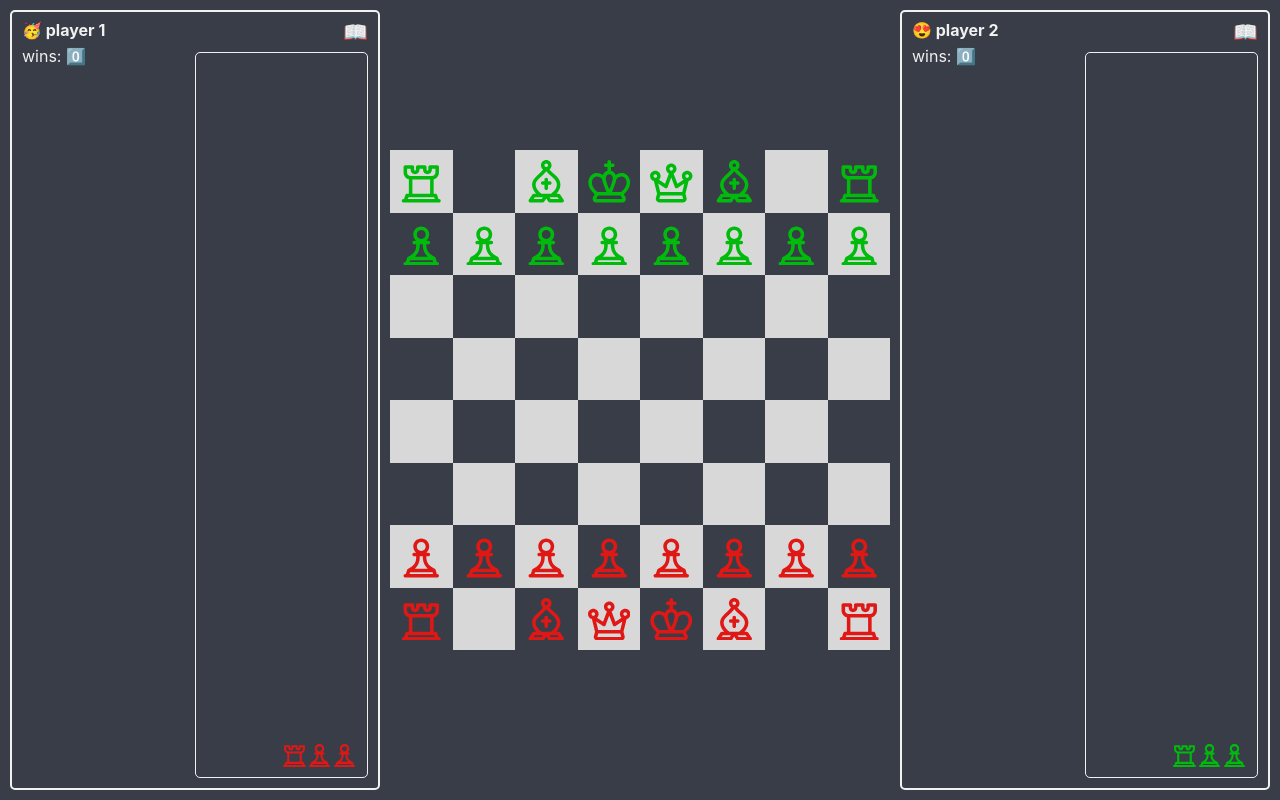
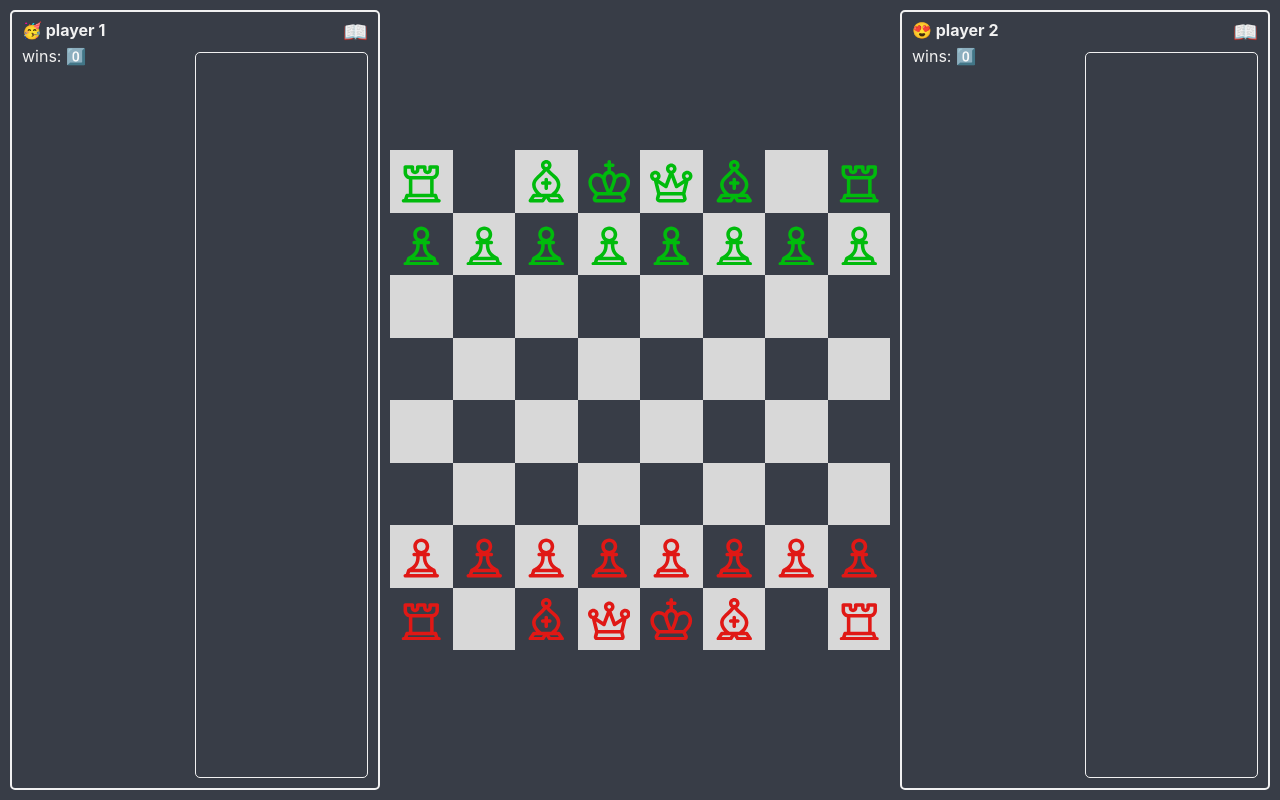
Before and after one commit to torkil-ksat/chess-app, a React (Vite) app: page / in a window 1280 px wide. Built offline with nearby package versions, Linux system fonts and the light colour scheme; some icons are missing.

Commit message:
[player] shows the number of acquired pieces as the player eats them

```diff
--- a/src/App.jsx
+++ b/src/App.jsx
@@ -21,6 +21,7 @@ function App() {
     const [score, setScore] = useState([0, 0]);
     const [playerPopup, setPlayerPopup] = useState();
     const [warnings, setWarnings] = useState(['', '']);
+    const [deadPieces, setDeadPieces] = useState([[], []]);
     useEffect(() => {
         const handleOrientationChange = (e) => {
             setIsLandscape(e.matches);
@@ -43,12 +44,15 @@ function App() {
                 wins={score[0]}
                 setPlayerPopup={setPlayerPopup}
                 warning={warnings[0]}
+                deadPieces={deadPieces[1]}
             />
             <Board
                 board={board}
                 setBoard={setBoard}
                 warnings={warnings}
                 setWarnings={setWarnings}
+                deadPieces={deadPieces}
+                setDeadPieces={setDeadPieces}
             />
             <Player
                 player={'player2'}
@@ -56,6 +60,7 @@ function App() {
                 wins={score[1]}
                 setPlayerPopup={setPlayerPopup}
                 warning={warnings[1]}
+                deadPieces={deadPieces[0]}
             />
             {showPopup && (
                 <Popup
@@ -66,6 +71,7 @@ function App() {
                     player={playerPopup}
                     score={score}
                     setScore={setScore}
+                    setDeadPieces={setDeadPieces}
                 />
             )}
         </div>
--- a/src/components/Board.jsx
+++ b/src/components/Board.jsx
@@ -1,10 +1,16 @@
 import React, { useState } from 'react';
-import { ReactComponent as Pawn } from '../assets/pawn.svg';
 import Piece from './Piece';
 
-import { function1, checkMove } from '../utils/moves';
+import { checkMove } from '../utils/moves';
 
-function Board({ board, setBoard, setWarnings, warnings }) {
+function Board({
+    board,
+    setBoard,
+    setWarnings,
+    warnings,
+    deadPieces,
+    setDeadPieces,
+}) {
     const squares = [];
     const [selected, setSelected] = useState([]);
     const [possibleMoves, setPossibleMoves] = useState([]);
@@ -80,11 +86,16 @@ function Board({ board, setBoard, setWarnings, warnings }) {
             ) {
                 console.warn('Move is not allowed!');
                 warn(activePiecePlayer, 'Move is not allowed!');
-                // return;
             } else {
                 // replace target spot with original piece
                 tempBoard[coordY][coordC] = selectedPiece;
                 tempBoard[selected[1]][selected[0]] = 0;
+
+                if (targetPiece !== 0)
+                    killPiece(
+                        targetPiecePlayer,
+                        Math.abs(parseInt(targetPiece))
+                    );
 
                 // console.log(`Moving to: [${coordC}, ${coordY}]`);
             }
@@ -106,6 +117,19 @@ function Board({ board, setBoard, setWarnings, warnings }) {
         setWarnings(['', '']);
     };
 
+    const killPiece = (player, piece) => {
+        if (player === 'player1') {
+            let newDeadPieces = deadPieces[0];
+            newDeadPieces.push(piece);
+            setDeadPieces([newDeadPieces, deadPieces[1]]);
+        }
+        if (player === 'player2') {
+            let newDeadPieces = deadPieces[1];
+            newDeadPieces.push(piece);
+            setDeadPieces([deadPieces[0], newDeadPieces]);
+        }
+    };
+
     return (
         <div id="board">
             <div className="board-container">{squares}</div>
--- a/src/components/Player.jsx
+++ b/src/components/Player.jsx
@@ -1,7 +1,14 @@
 import React from 'react';
 import Piece from './Piece';
 
-function Player({ player, setShowPopup, wins, setPlayerPopup, warning }) {
+function Player({
+    player,
+    setShowPopup,
+    wins,
+    setPlayerPopup,
+    warning,
+    deadPieces,
+}) {
     let winsEmoji;
     switch (wins) {
         case 0:
@@ -57,18 +64,17 @@ function Player({ player, setShowPopup, wins, setPlayerPopup, warning }) {
                     📖
                 </button>
                 <div className="pieces">
-                    <Piece
-                        piece={1}
-                        player={player === 'player1' ? 'player2' : 'player1'}
-                    />
-                    <Piece
-                        piece={1}
-                        player={player === 'player1' ? 'player2' : 'player1'}
-                    />
-                    <Piece
-                        piece={2}
-                        player={player === 'player1' ? 'player2' : 'player1'}
-                    />
+                    {deadPieces.map((piece, i) => {
+                        return (
+                            <Piece
+                                piece={piece}
+                                key={i}
+                                player={
+                                    player === 'player1' ? 'player2' : 'player1'
+                                }
+                            />
+                        );
+                    })}
                 </div>
             </div>
         </div>
--- a/src/components/Popup.jsx
+++ b/src/components/Popup.jsx
@@ -1,16 +1,18 @@
-import React from "react";
+import React from 'react';
 
 function Popup({
-  type: type,
-  setShowPopup: setShowPopup,
-  startingConfig: startingConfig,
-  setBoard: setBoard,
-  player: player,
-  score: score,
-  setScore: setScore,
+    type,
+    setShowPopup,
+    startingConfig,
+    setBoard,
+    player,
+    score,
+    setScore,
+    setDeadPieces,
 }) {
     function newGame() {
         setBoard(startingConfig);
+        setDeadPieces([[], []]);
         setShowPopup(false);
     }
     function refreshPage() {
@@ -18,7 +20,7 @@ function Popup({
     }
     function addWin(target) {
         let newScore = score;
-    if (target === "player1") {
+        if (target === 'player1') {
             newScore[0] += 1;
         } else {
             newScore[1] += 1;
@@ -28,7 +30,7 @@ function Popup({
     }
 
     return (
-    <div id="popup" className={player === "player1" ? "inverted" : ""}>
+        <div id="popup" className={player === 'player1' ? 'inverted' : ''}>
             <div className="popup-container">
                 <div className="popup-title">
                     <h2>menu</h2>
@@ -43,8 +45,8 @@ function Popup({
                 <div className="popup-body">
                     <div className="popup-message">
                         <p>
-              made for iPhone (&quot;add to Home Screen&quot; for best
-              experience)
+                            made for iPhone (&quot;add to Home Screen&quot; for
+                            best experience)
                         </p>
                     </div>
                     <div className="popup-option">
```
Lines whose indentation alone changed are shown as unchanged.
